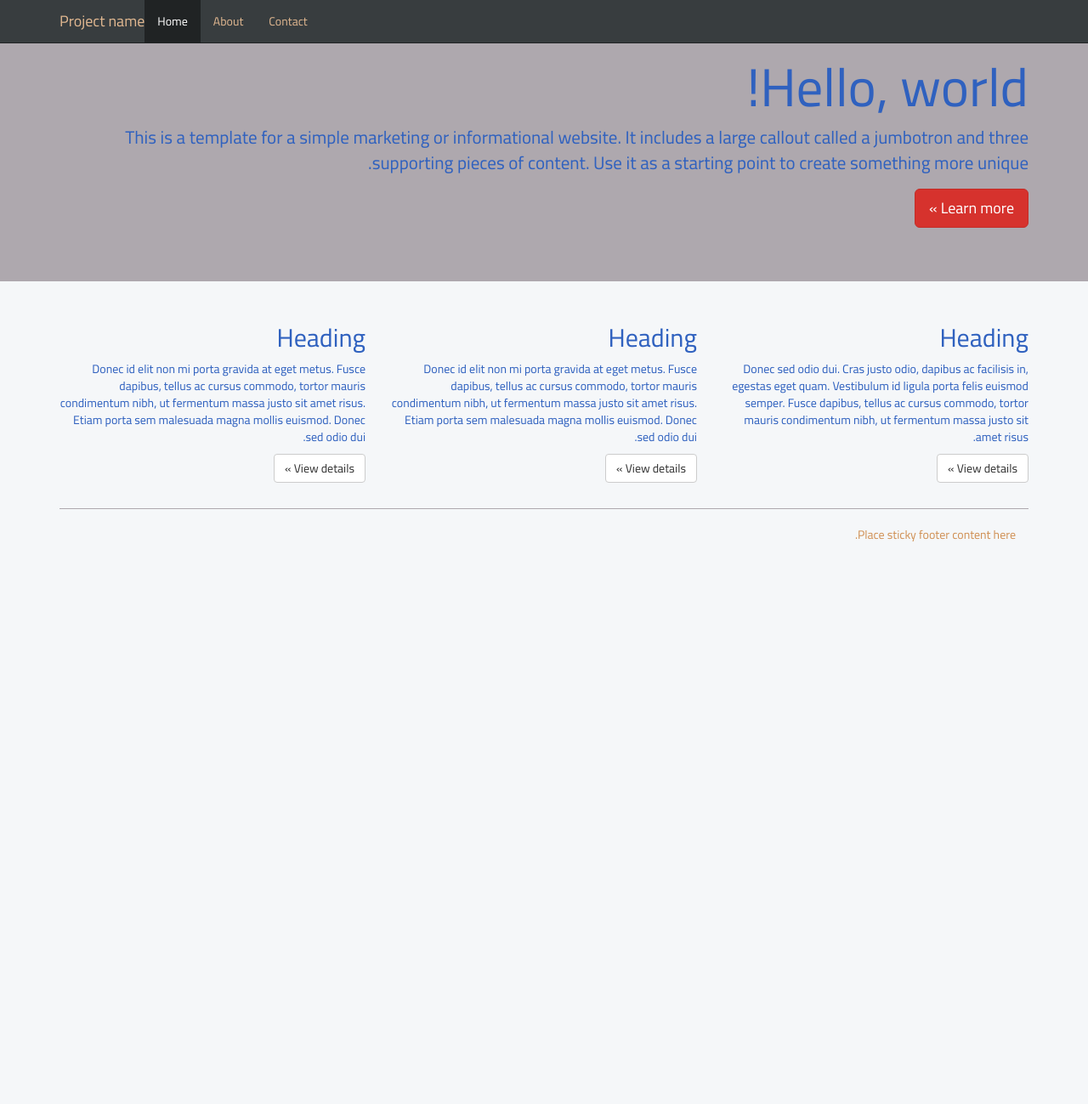
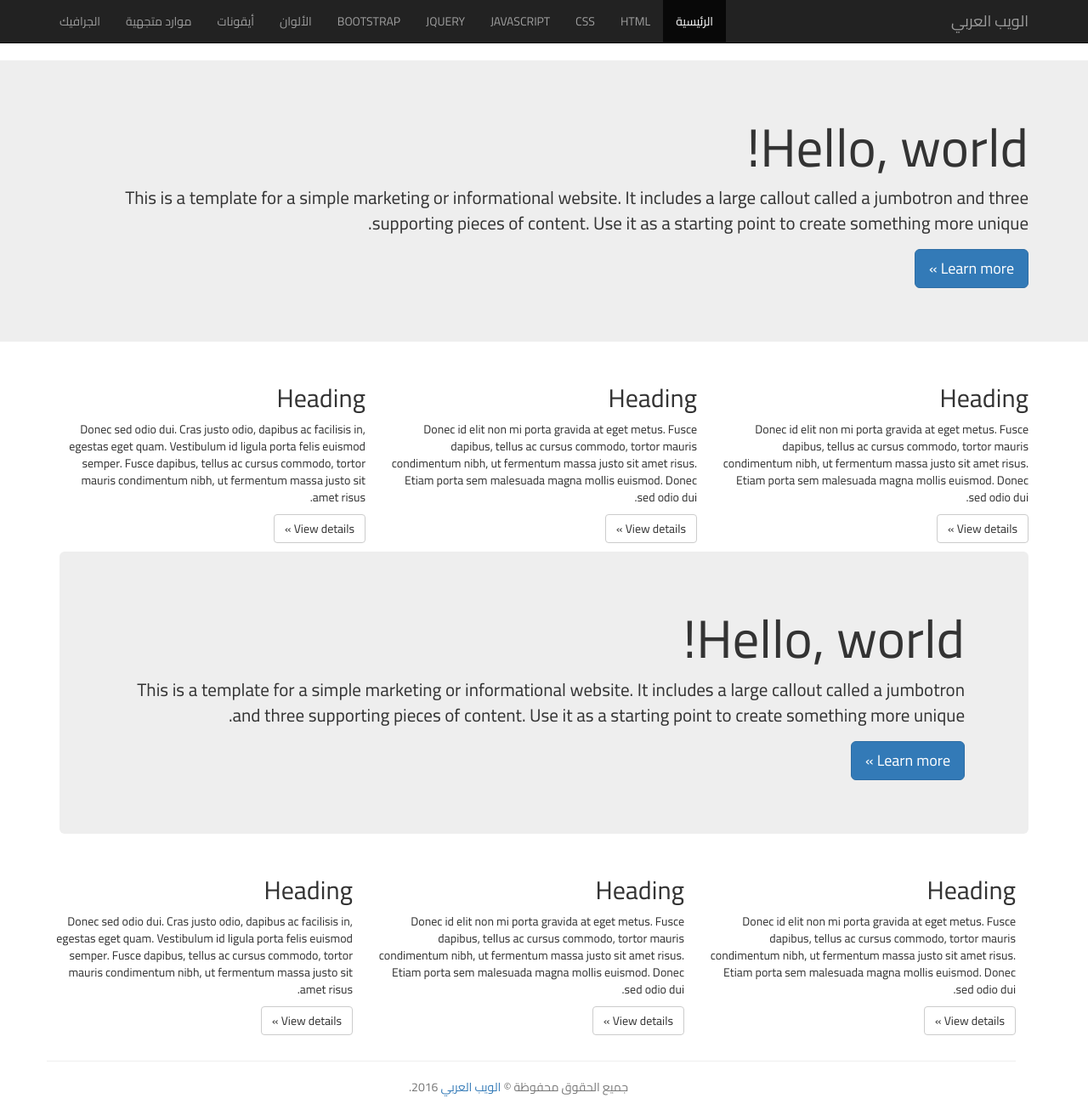
Before and after one commit to bnjddi/arabicweb, a Jekyll site: the page built from index.html, in a window 1280 px wide and 1299 px high. Shown: the whole window at 85% size. Built offline with Jekyll 4.4.1, drawn with Linux system fonts in a browser that asks for light colours; Markdown is read by kramdown in place of the engine named in the settings.

Commit message:
القيام بمجموعة من التعديﻻت منها النفبار

```diff
--- a/_includes/footer.html
+++ b/_includes/footer.html
@@ -1,6 +1,7 @@
+	<hr>
 	<footer class="footer">
       <div class="container">
-        <p class="text-muted">Place sticky footer content here.</p>
+        <p class="text-muted">جميع الحقوق محفوظة &copy; <a href="{{site.baseurl}}">الويب العربي</a> 2016.</p>
       </div>
     </footer>
     <!-- Bootstrap core JavaScript
--- a/_includes/nav1.html
+++ b/_includes/nav1.html
@@ -1,4 +1,4 @@
-<nav class="navbar navbar-inverse navbar-fixed-top">
+<nav class="navbar navbar-inverse navbar-static-top">
       <div class="container">
         <div class="navbar-header">
           <button type="button" class="navbar-toggle collapsed" data-toggle="collapse" data-target="#navbar" aria-expanded="false" aria-controls="navbar">
@@ -7,13 +7,20 @@
             <span class="icon-bar"></span>
             <span class="icon-bar"></span>
           </button>
-          <a class="navbar-brand" href="#">Project name</a>
+          <a class="navbar-brand" href="{{ site.baseurl}}">الويب العربي</a>
         </div>
         <div id="navbar" class="collapse navbar-collapse">
-          <ul class="nav navbar-nav">
-            <li class="active"><a href="#">Home</a></li>
-            <li><a href="#about">About</a></li>
-            <li><a href="#contact">Contact</a></li>
+          <ul class="nav navbar-nav navbar-right">
+            <li class="active"><a href="#">الرئيسية</a></li>
+            <li><a href="#">HTML</a></li>
+            <li><a href="#">CSS</a></li>
+            <li><a href="#">JAVASCRIPT</a></li>
+            <li><a href="#">JQUERY</a></li>
+            <li><a href="#">BOOTSTRAP</a></li>
+            <li><a href="#">الألوان</a></li>
+            <li><a href="#">أيقونات</a></li>
+            <li><a href="#">موارد متجهية</a></li>
+            <li><a href="#">الجرافيك</a></li>
           </ul>
         </div><!--/.nav-collapse -->
       </div>
--- a/index.html
+++ b/index.html
@@ -30,5 +30,31 @@ layout: default
           <p><a class="btn btn-default" href="#" role="button">View details &raquo;</a></p>
         </div>
       </div>
+      <!-- Main jumbotron for a primary marketing message or call to action -->
+    <div class="jumbotron">
+      <div class="container">
+        <h1>Hello, world!</h1>
+        <p>This is a template for a simple marketing or informational website. It includes a large callout called a jumbotron and three supporting pieces of content. Use it as a starting point to create something more unique.</p>
+        <p><a class="btn btn-primary btn-lg" href="#" role="button">Learn more &raquo;</a></p>
+      </div>
+    </div>
 
-      <hr>
+    <div class="container">
+      <!-- Example row of columns -->
+      <div class="row">
+        <div class="col-md-4">
+          <h2>Heading</h2>
+          <p>Donec id elit non mi porta gravida at eget metus. Fusce dapibus, tellus ac cursus commodo, tortor mauris condimentum nibh, ut fermentum massa justo sit amet risus. Etiam porta sem malesuada magna mollis euismod. Donec sed odio dui. </p>
+          <p><a class="btn btn-default" href="#" role="button">View details &raquo;</a></p>
+        </div>
+        <div class="col-md-4">
+          <h2>Heading</h2>
+          <p>Donec id elit non mi porta gravida at eget metus. Fusce dapibus, tellus ac cursus commodo, tortor mauris condimentum nibh, ut fermentum massa justo sit amet risus. Etiam porta sem malesuada magna mollis euismod. Donec sed odio dui. </p>
+          <p><a class="btn btn-default" href="#" role="button">View details &raquo;</a></p>
+       </div>
+        <div class="col-md-4">
+          <h2>Heading</h2>
+          <p>Donec sed odio dui. Cras justo odio, dapibus ac facilisis in, egestas eget quam. Vestibulum id ligula porta felis euismod semper. Fusce dapibus, tellus ac cursus commodo, tortor mauris condimentum nibh, ut fermentum massa justo sit amet risus.</p>
+          <p><a class="btn btn-default" href="#" role="button">View details &raquo;</a></p>
+        </div>
+      </div>
--- a/style.css
+++ b/style.css
@@ -1,9 +1,9 @@
 @import url("css/bootstrap-arabic.css");
-@import url("css/lavish-bootstrap.css");
 
 body {
  direction: rtl;
   font-family: 'Cairo', sans-serif;
+
 
 }
 
@@ -19,3 +19,12 @@ body {
 	padding-top: 30px;
 
 }
+
+footer {
+
+	text-align: center;
+}
+.jumbotron {
+
+
+}
```
